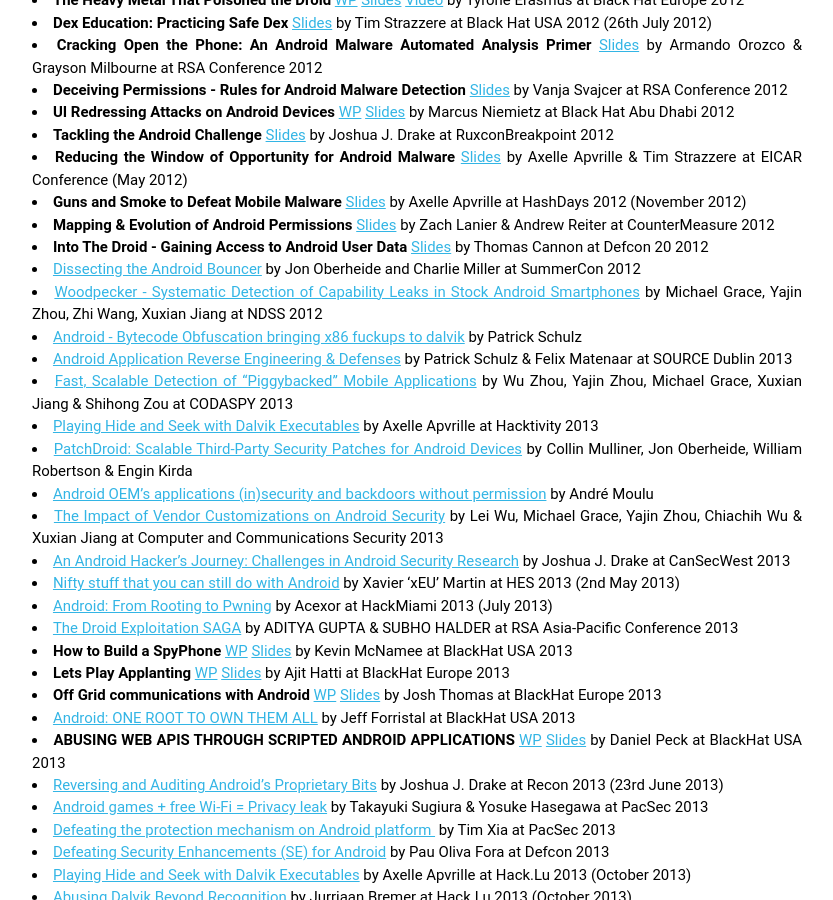
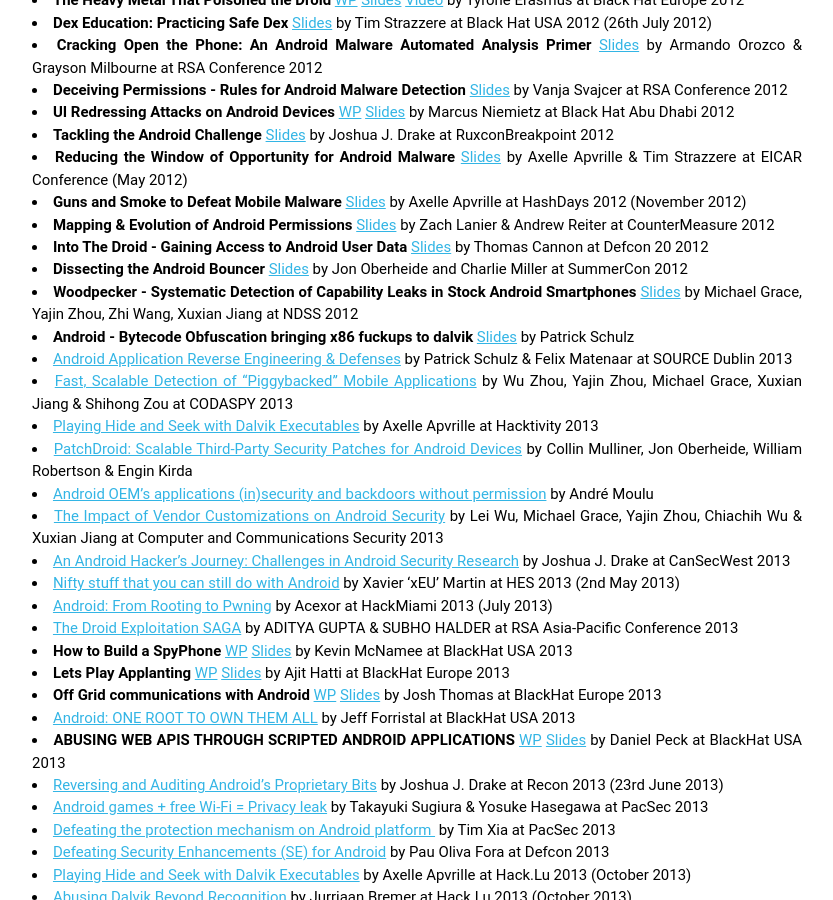
Before and after one commit to droidsec/droidsec.github.io, a Jekyll site: the page built from wiki/index.md, in a window 1280 px wide and 900 px high, scrolled down 2026 px. Shown: the whole window, without its empty margins (228-1061 px from the left). Built offline with Jekyll 4.4.1, drawn with Linux system fonts in a browser that asks for light colours; Markdown is read by kramdown in place of the engine named in the settings.

Commit message:
Update index.md

```diff
--- a/wiki/index.md
+++ b/wiki/index.md
@@ -72,9 +72,9 @@
 * **Guns and Smoke to Defeat Mobile Malware** [Slides](http://www.fortiguard.com/files/hashdays.pdf) by Axelle Apvrille at HashDays 2012 (November 2012)
 * **Mapping & Evolution of Android Permissions** [Slides](http://www.countermeasure2012.com/presentations/LANIER_REITER.pdf) by Zach Lanier & Andrew Reiter at CounterMeasure 2012
 * **Into The Droid - Gaining Access to Android User Data** [Slides](https://www.defcon.org/images/defcon-20/dc-20-presentations/Cannon/DEFCON-20-Cannon-Into-The-Droid.pdf) by Thomas Cannon at Defcon 20 2012
-* [Dissecting the Android Bouncer](https://jon.oberheide.org/files/summercon12-bouncer.pdf) by Jon Oberheide and Charlie Miller at SummerCon 2012
-* [Woodpecker - Systematic Detection of Capability Leaks in Stock Android Smartphones](http://www.csc.ncsu.edu/faculty/jiang/pubs/NDSS12_WOODPECKER.pdf) by Michael Grace, Yajin Zhou, Zhi Wang, Xuxian Jiang at NDSS 2012
-* [Android - Bytecode Obfuscation bringing x86 fuckups to dalvik](http://www.sec.t-labs.tu-berlin.de/spring/content/spring7_14_slides_schulz.pdf) by Patrick Schulz
+* **Dissecting the Android Bouncer** [Slides](https://jon.oberheide.org/files/summercon12-bouncer.pdf) by Jon Oberheide and Charlie Miller at SummerCon 2012
+* **Woodpecker - Systematic Detection of Capability Leaks in Stock Android Smartphones** [Slides](http://www.csc.ncsu.edu/faculty/jiang/pubs/NDSS12_WOODPECKER.pdf) by Michael Grace, Yajin Zhou, Zhi Wang, Xuxian Jiang at NDSS 2012
+* **Android - Bytecode Obfuscation bringing x86 fuckups to dalvik** [Slides](http://www.sec.t-labs.tu-berlin.de/spring/content/spring7_14_slides_schulz.pdf) by Patrick Schulz
 * [Android Application Reverse Engineering & Defenses](http://bluebox.com/wp-content/uploads/2013/05/AndroidREnDefenses201305.pdf) by Patrick Schulz & Felix Matenaar at SOURCE Dublin 2013
 * [Fast, Scalable Detection of “Piggybacked” Mobile Applications](http://www.csc.ncsu.edu/faculty/jiang/pubs/CODASPY13.pdf) by Wu Zhou, Yajin Zhou, Michael Grace, Xuxian Jiang & Shihong Zou at CODASPY 2013
 * [Playing Hide and Seek with Dalvik Executables](https://www.fortiguard.com/uploads/general/Hidex_Paper.pdf) by Axelle Apvrille at Hacktivity 2013
```
